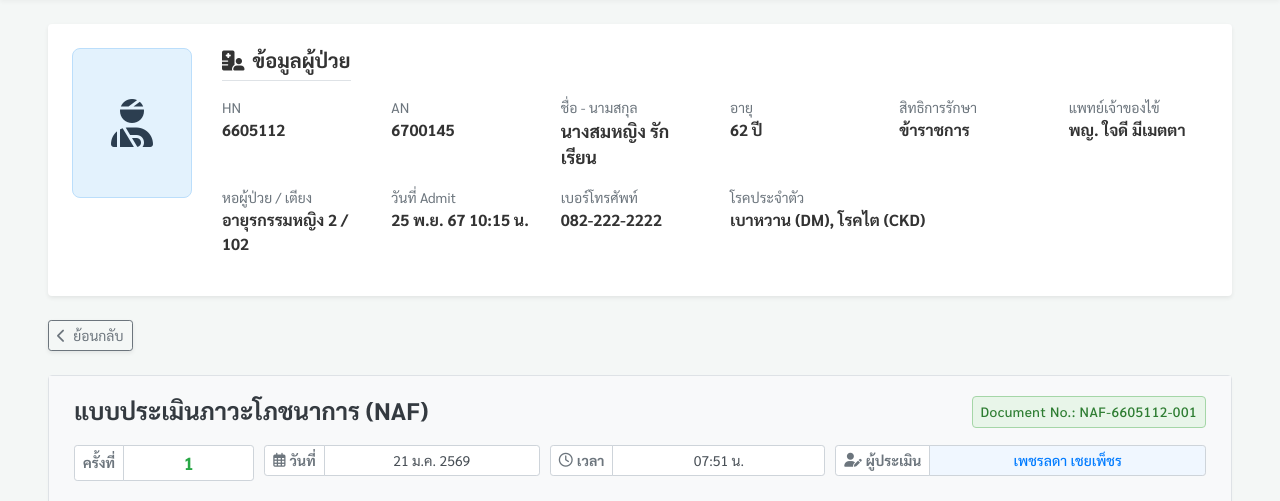
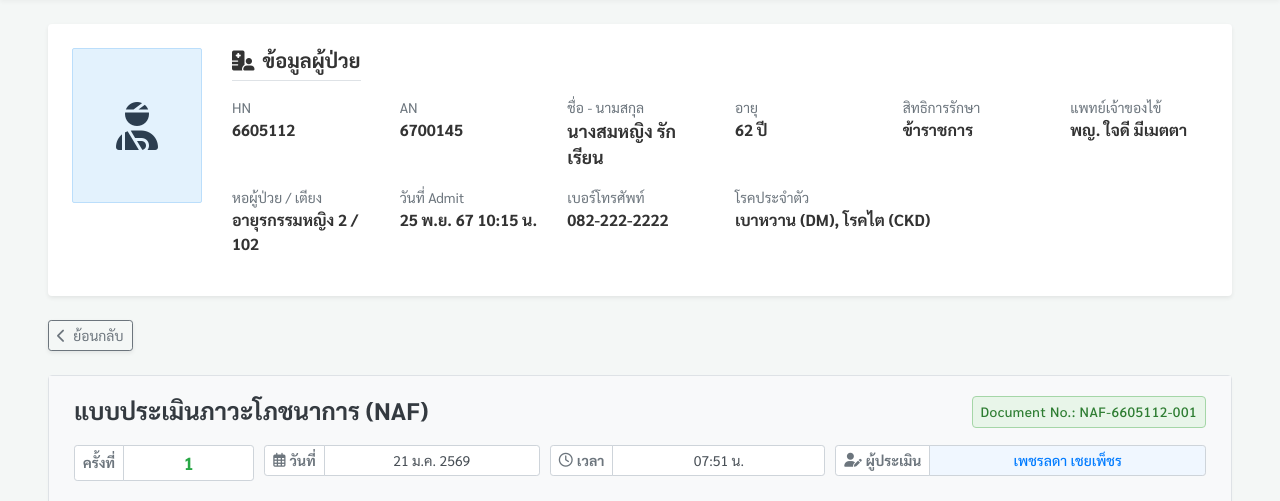
Before and after one commit to pchoeiphet/KPH_NAS_Project, a PHP site: page /nutrition_alert_form.html in a window 1280 px wide. Shown: the part 80-581 px from the top of the page. Run offline with PHP 8.4, Linux system fonts and the light colour scheme.

```diff
--- a/css/nutrition_alert_form.css
+++ b/css/nutrition_alert_form.css
@@ -137,11 +137,11 @@ body {
 }
 
 .patient-icon-box {
-  width: 120px;
-  height: 150px;
+  width: 130px;
+  height: 155px;
   background-color: #e3f2fd;
   color: #2c3e50;
-  border-radius: 8px;
+  border-radius: 2px;
   display: flex;
   align-items: center;
   justify-content: center;
--- a/css/nutrition_screening_form.css
+++ b/css/nutrition_screening_form.css
@@ -175,11 +175,11 @@ body {
 }
 
 .patient-icon-box {
-  width: 120px;
-  height: 150px;
+  width: 130px;
+  height: 155px;
   background-color: #e3f2fd;
   color: #2c3e50;
-  border-radius: 8px;
+  border-radius: 2px;
   display: flex;
   align-items: center;
   justify-content: center;
--- a/css/patient_profile.css
+++ b/css/patient_profile.css
@@ -269,11 +269,11 @@ body {
 
 /* General */
 .patient-icon-box {
-  width: 120px;
-  height: 150px;
+  width: 130px;
+  height: 155px;
   background-color: #e3f2fd;
   color: #2c3e50;
-  border-radius: 8px;
+  border-radius: 2px;
   display: flex;
   align-items: center;
   justify-content: center;
--- a/nutrition_alert_form.php
+++ b/nutrition_alert_form.php
@@ -285,7 +285,7 @@ try {
             </div>
 
             <div class="mb-3">
-                <button type="button" class="btn btn-secondary btn-sm shadow-sm" onclick="window.location.href='patient_profile.php?hn=<?= htmlspecialchars($hn) ?>'">
+                <button type="button" class="btn btn-secondary btn-sm shadow-sm" onclick="window.location.href='patient_profile.php?hn=<?= htmlspecialchars($hn) ?>&an=<?= htmlspecialchars($an) ?>'">
                     <i class="fa-solid fa-chevron-left mr-1"></i> ย้อนกลับ
                 </button>
             </div>
--- a/nutrition_screening_form.php
+++ b/nutrition_screening_form.php
@@ -214,7 +214,7 @@ try {
             </div>
 
             <div class="mb-3">
-                <button type="button" class="btn btn-secondary btn-sm shadow-sm" style="border-radius: 4px;" onclick="window.location.href='patient_profile.php?hn=<?= htmlspecialchars($hn) ?>'">
+                <button type="button" class="btn btn-secondary btn-sm shadow-sm" style="border-radius: 4px;" onclick="window.location.href='patient_profile.php?hn=<?= htmlspecialchars($hn) ?>&an=<?= htmlspecialchars($an) ?>'">
                     <i class="fa-solid fa-chevron-left mr-1"></i> ย้อนกลับ
                 </button>
             </div>
```
Also changed, not shown: index.php (+22 -7 lines), patient_profile.php (+4 -3 lines), electronic_sign.php (added), nutrition_form_history.php (added).
